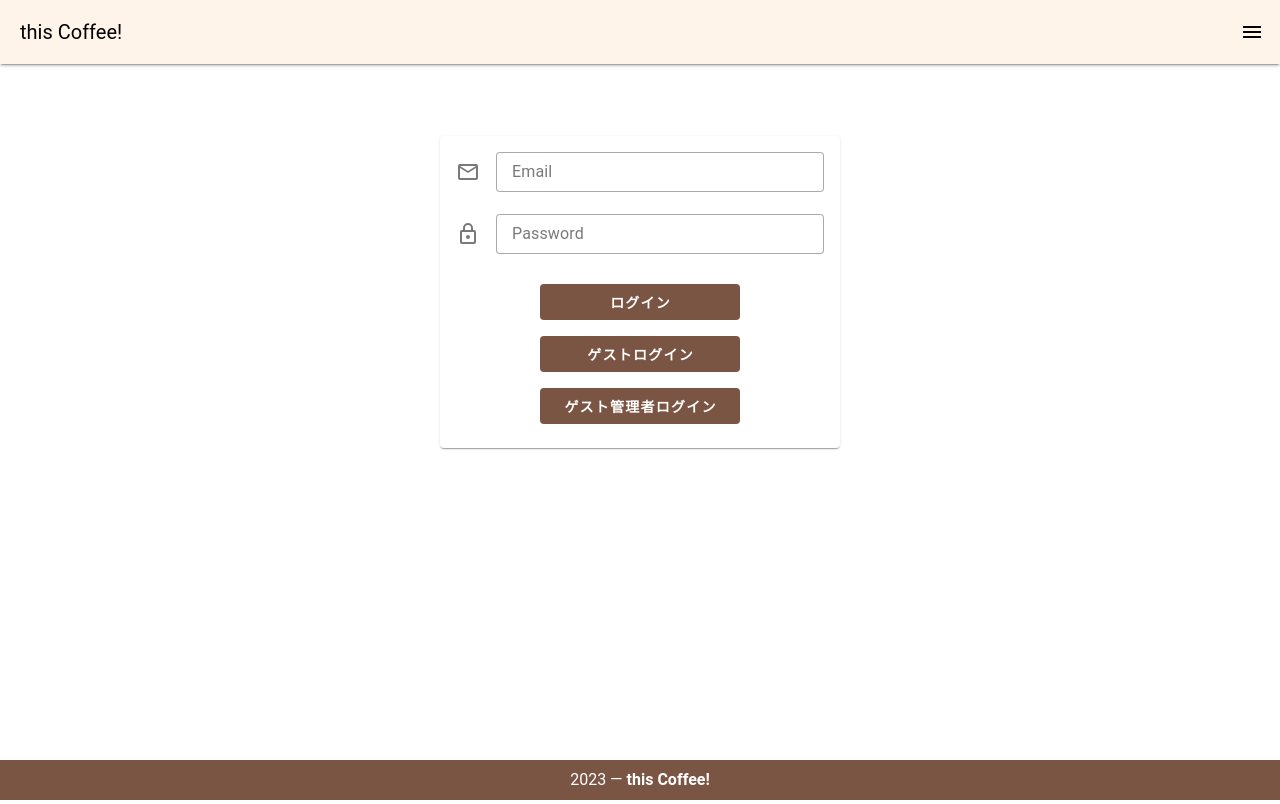
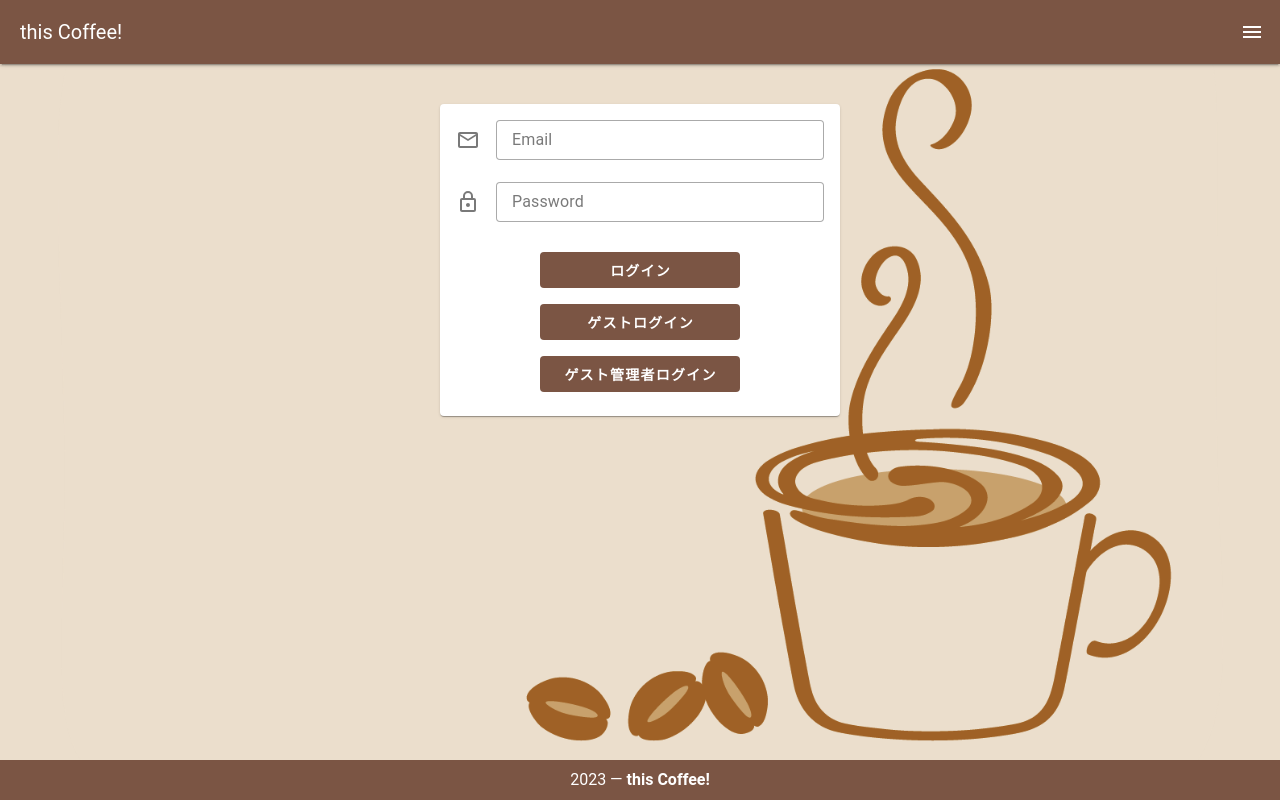
Before and after one commit to tomoaki198211/this_coffee_front, a Vue app: page /auth/login in a window 1280 px wide. Built offline with nearby package versions, Linux system fonts and the light colour scheme.

Commit message:
背景画像を設定&レビュー一覧とコーヒー一覧画面のデザインバランスを修正

```diff
--- a/src/App.vue
+++ b/src/App.vue
@@ -10,7 +10,7 @@ const authStore = useAuthStore();
 </script>
 
 <template>
-  <v-app>
+  <v-app class="top">
     <GlobalNav />
     <v-main class="wrapper">
       <GlobalMessage />
@@ -22,6 +22,11 @@ const authStore = useAuthStore();
 
 <style scoped>
 .wrapper {
+  width: 100%;
   padding-bottom: 50px;
 }
+.top {
+  background: #ebdecc url("@/assets/bg-2.png") no-repeat center center;
+  background-size: contain;
+}
 </style>
--- a/src/components/GlobalMessage.vue
+++ b/src/components/GlobalMessage.vue
@@ -5,9 +5,9 @@ const messageStore = useMessageStore();
 </script>
 
 <template v-if="(messageStore.flag = true)">
-  <v-alert color="#ffff">
-    <p class="text-center font-weight-bold">{{ messageStore.text }}</p>
-  </v-alert>
+  <!-- <v-alert color="#ebdecc"> -->
+  <p class="text-center font-weight-bold">{{ messageStore.text }}</p>
+  <!-- </v-alert> -->
 </template>
 <style scoped>
 p {
--- a/src/components/GlobalNav.vue
+++ b/src/components/GlobalNav.vue
@@ -21,11 +21,12 @@ const onLogout = (): void => {
 </script>
 
 <template>
-  <v-app-bar :elevation="2" color="#fff4ea">
-    <v-app-bar-title color="#7b5544">this Coffee!</v-app-bar-title>
+  <v-app-bar :elevation="2" color="#7b5544">
+    <v-app-bar-title><p class="title">this Coffee!</p></v-app-bar-title>
     <v-app-bar-nav-icon
       variant="text"
       @click.stop="drawer = !drawer"
+      color="white"
     ></v-app-bar-nav-icon>
   </v-app-bar>
   <v-navigation-drawer v-model="drawer" location="right" temporary>
@@ -70,4 +71,8 @@ const onLogout = (): void => {
   </v-navigation-drawer>
 </template>
 
-<style scoped></style>
+<style scoped>
+.title {
+  color: white;
+}
+</style>
--- a/src/views/ListCoffee.vue
+++ b/src/views/ListCoffee.vue
@@ -137,7 +137,7 @@ const searchReset = () => {
   <div>
     <v-container fluid grid-list-xl class="container_out">
       <v-row>
-        <v-col cols="12" sm="5">
+        <v-col cols="12" sm="4">
           <v-text-field
             v-model="search_word"
             label="商品名"
@@ -173,12 +173,13 @@ const searchReset = () => {
           >
           </v-select>
         </v-col>
-        <v-col cols="12" sm="1">
+        <v-col cols="12" sm="2">
           <v-btn
             icon
             color="#7b5544"
             variant="plain"
             class="mx-auto ml-3"
+            size="x-large"
             @click="searchReset()"
             ><p>検索リセット</p>
           </v-btn>
@@ -201,7 +202,7 @@ const searchReset = () => {
               max-width="300"
               :elevation="isHovering ? 16 : 2"
               :class="{ 'on-hover': isHovering }"
-              :color="isHovering ? '#fff4ea' : undefined"
+              :color="isHovering ? '#ffe5cc' : undefined"
               v-bind="props"
             >
               <v-img src="" alt="" height="100" cover></v-img>
--- a/src/views/ListReview.vue
+++ b/src/views/ListReview.vue
@@ -5,7 +5,6 @@ import { useAuthStore } from "../stores/auth";
 import axios from "axios";
 import { mdiMagnify } from "@mdi/js";
 import { mdiAutorenew } from "@mdi/js";
-import { mdiCommentOutline } from "@mdi/js";
 import moment from "moment";
 
 const authStore = useAuthStore();
@@ -163,7 +162,7 @@ async function setSearch(): Promise<void> {
 <template>
   <v-container fluid grid-list-xl class="container_out">
     <v-row>
-      <v-col cols="12" sm="5">
+      <v-col cols="12" sm="4">
         <v-text-field
           v-model="search_word"
           label="商品名"
@@ -199,13 +198,14 @@ async function setSearch(): Promise<void> {
         >
         </v-select>
       </v-col>
-      <v-col cols="12" sm="1">
+      <v-col cols="12" sm="2">
         <v-btn
           icon
           color="#7b5544"
           variant="plain"
           class="mx-auto ml-3"
           @click="searchReset()"
+          size="x-large"
           ><p>検索リセット</p>
         </v-btn>
       </v-col>
@@ -215,7 +215,7 @@ async function setSearch(): Promise<void> {
         color="#7b5544"
         variant="plain"
         class="mx-auto"
-        size="large"
+        size="x-large"
         @click="setAllReview()"
         ><v-icon :icon="mdiAutorenew"></v-icon>全体</v-btn
       ></template
@@ -225,7 +225,7 @@ async function setSearch(): Promise<void> {
         color="#7b5544"
         variant="plain"
         class="mx-auto"
-        size="large"
+        size="x-large"
         @click="setReview()"
         ><v-icon :icon="mdiAutorenew"></v-icon>個人</v-btn
       >
@@ -248,10 +248,10 @@ async function setSearch(): Promise<void> {
             style="border-width: 2px"
             :elevation="isHovering ? 16 : 2"
             :class="{ 'on-hover': isHovering }"
-            :color="isHovering ? '#fff4ea' : undefined"
+            :color="isHovering ? '#ffe5cc' : undefined"
             v-bind="props"
           >
-            <v-list-item>
+            <v-list-item class="mb-1">
               <v-list-item-title>
                 {{ review.coffee.coffee_property.name }}
               </v-list-item-title>
@@ -261,7 +261,7 @@ async function setSearch(): Promise<void> {
             </v-list-item>
             <v-divider></v-divider>
             <v-list-item>
-              <v-row>
+              <v-row class="">
                 <v-col>
                   <v-list-item-subtitle>
                     {{ review.user.name }}
@@ -273,12 +273,12 @@ async function setSearch(): Promise<void> {
                   </v-list-item-subtitle>
                 </v-col>
               </v-row>
-              <v-list-item-title class="mt-2">
+              <v-list-item-subtitle class="mt-1">
                 直感的な評価:{{ review.intuition }}
-              </v-list-item-title>
-              <v-list-item-title>
+              </v-list-item-subtitle>
+              <v-list-item-subtitle class="mt-1">
                 コストパフォーマンス:{{ review.efficiency }}
-              </v-list-item-title>
+              </v-list-item-subtitle>
             </v-list-item>
             <v-list-item>
               <v-textarea
@@ -287,6 +287,7 @@ async function setSearch(): Promise<void> {
                 rows="1"
                 class=""
                 readonly
+                width="100%"
               />
             </v-list-item>
             <v-card-actions>
```
Also changed, not shown: src/assets/bg-2.png (added).
